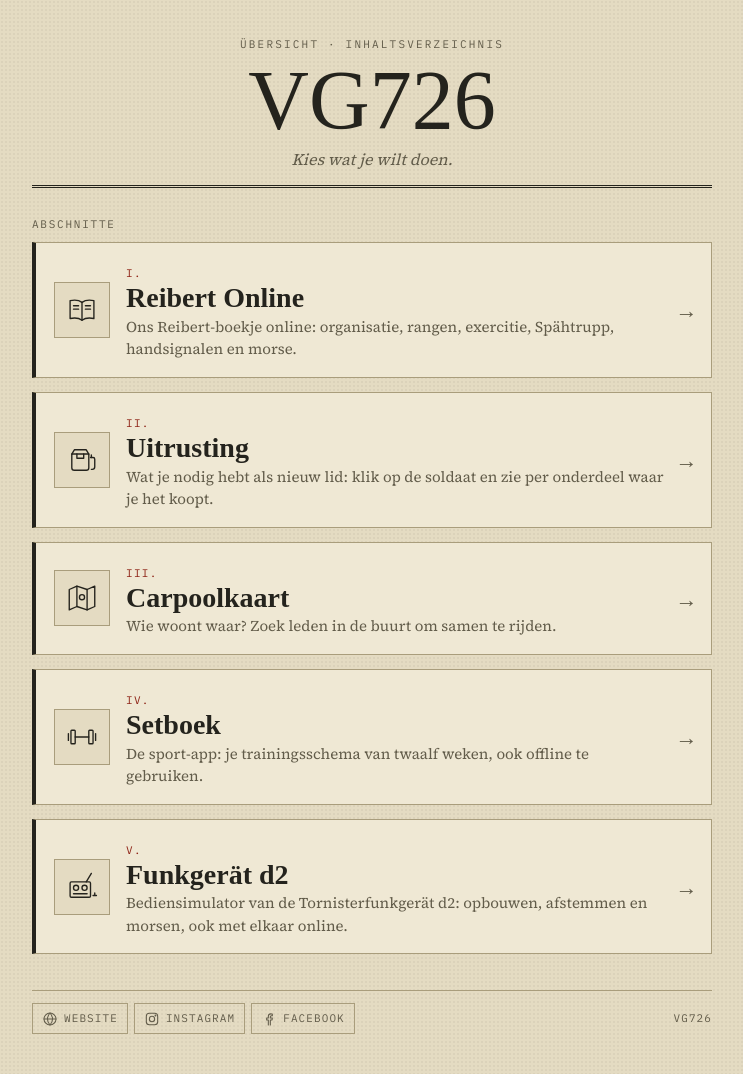
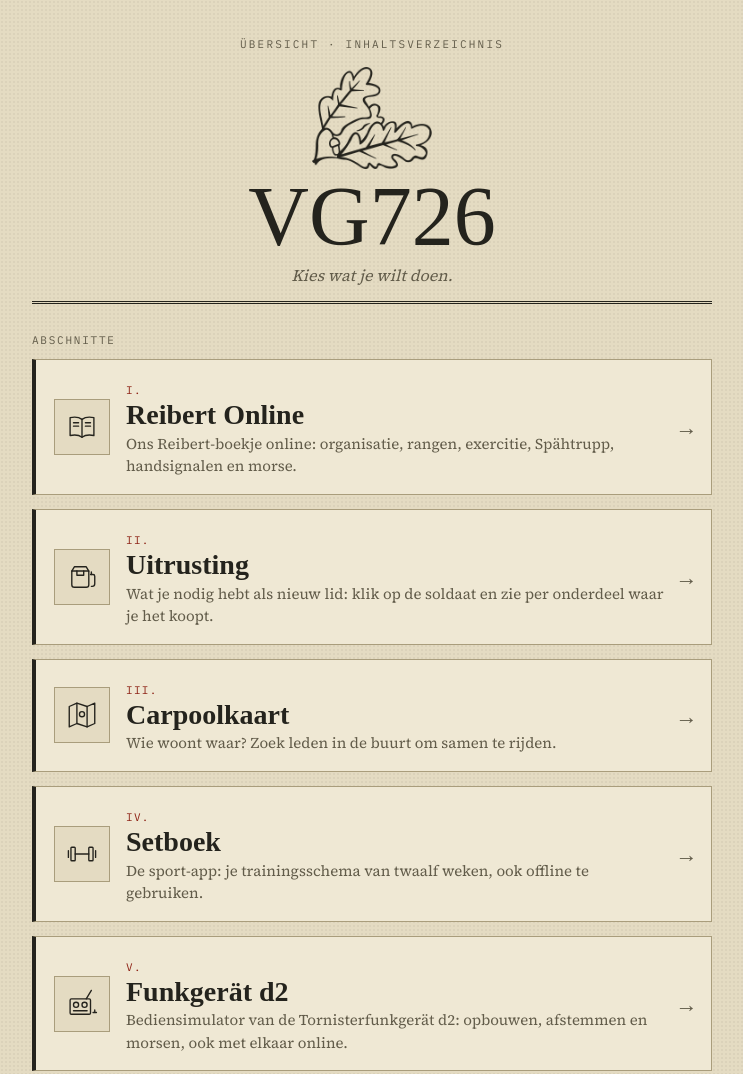
Before and after one commit to GrenBurg/VG726, a plain HTML site: page index.html in a window 1280 px wide. Shown: the top 1074 px of the page, without its empty margins (268-1011 px from the left). Drawn offline with Linux system fonts and the light colour scheme; a web font is replaced by a local one.

Commit message:
Logo van de groep (eikenbladeren) op de startpagina en als icoon
Co-Authored-By: Claude Opus 5.5 <noreply@anthropic.com>
Claude-Session: https://claude.ai/code/session_01BgLh75aM49mdbPXAc1Jdvr

```diff
--- a/index.html
+++ b/index.html
@@ -6,8 +6,8 @@
 <meta name="theme-color" content="#24231d">
 <meta name="description" content="VG726 — Reibert Online, uitrustingsgids, carpoolkaart, sport-app en funkgerät-simulator op één plek.">
 <title>VG726</title>
-<link rel="icon" href="setboek/icon-192.png">
-<link rel="apple-touch-icon" href="setboek/apple-touch-icon.png">
+<link rel="icon" href="icon-192.png">
+<link rel="apple-touch-icon" href="apple-touch-icon.png">
 <link rel="preconnect" href="https://fonts.googleapis.com">
 <link rel="stylesheet" href="https://fonts.googleapis.com/css2?family=UnifrakturMaguntia&family=Source+Serif+4:opsz,wght@8..60,400;8..60,600&family=IBM+Plex+Mono:wght@400;500&display=swap">
 <style>
@@ -25,6 +25,7 @@
   .wrap{max-width:720px;margin:0 auto;padding:36px 20px 48px}
   header{border-bottom:3px double var(--ink);padding-bottom:14px;margin-bottom:28px;text-align:center}
   .kicker{font-family:"IBM Plex Mono",monospace;font-size:11px;letter-spacing:.2em;text-transform:uppercase;color:var(--muted)}
+  .logo{display:block;width:clamp(84px,24vw,120px);height:auto;margin:14px auto 0}
   h1{font-family:"UnifrakturMaguntia",serif;font-weight:400;font-size:clamp(52px,14vw,84px);line-height:1;margin:6px 0 4px}
   .lead{margin:0;color:var(--muted);font-style:italic}
 
@@ -66,6 +67,7 @@
 <div class="wrap">
   <header>
     <div class="kicker">Übersicht · Inhaltsverzeichnis</div>
+    <img class="logo" src="logo.png" alt="Logo Die Volksgrenadiere: eikenbladeren met eikel" width="268" height="230">
     <h1>VG726</h1>
     <p class="lead">Kies wat je wilt doen.</p>
   </header>
```
Also changed, not shown: apple-touch-icon.png (added), icon-192.png (added), icon-512.png (added), logo.png (added).
